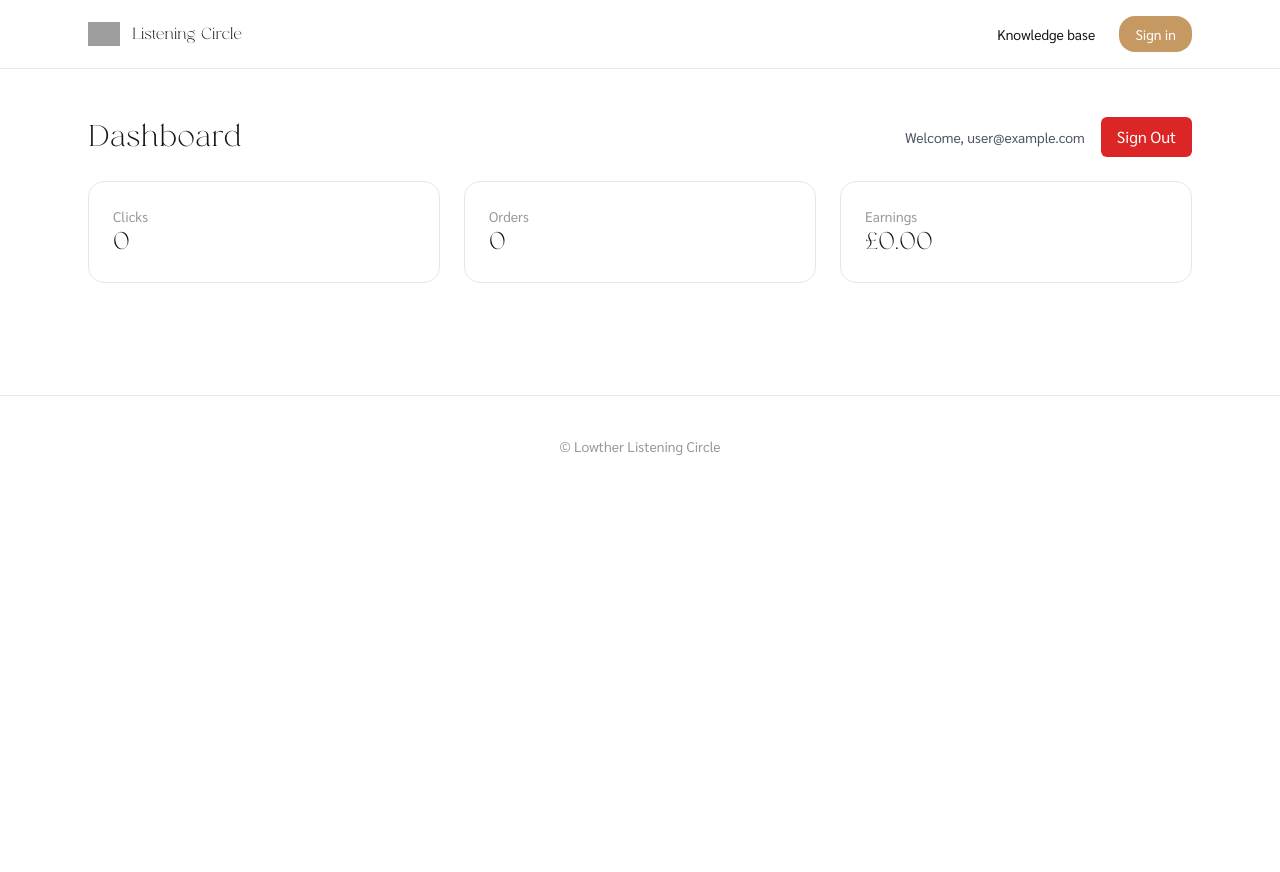
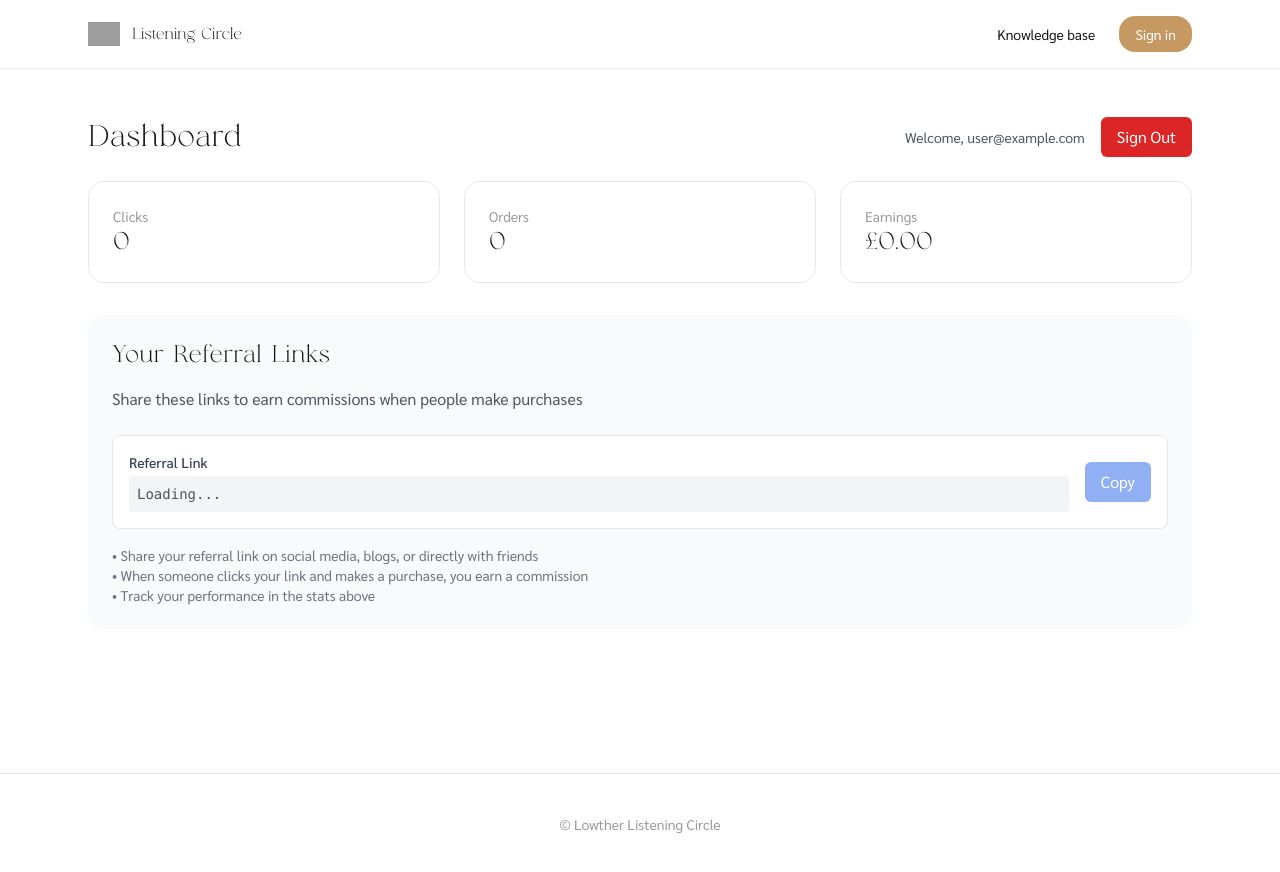
Before and after one commit to flibisk/lowther-listening-circle, a Next.js app: page /dashboard in a window 1280 px wide. Before the commit the page ends 800 px from the top, so only its background shows below. Built offline with nearby package versions, Linux system fonts and the light colour scheme; no server answers; sample sign-in values are in the browser's storage; grey boxes are pictures that could not be loaded.

Commit message:
Add referral links and copy-to-clipboard functionality to dashboard

```diff
--- a/app/api/auth/[...nextauth]/route.ts
+++ b/app/api/auth/[...nextauth]/route.ts
@@ -49,7 +49,11 @@ const handler = NextAuth({
   },
   callbacks: {
     async session({ session, user }) {
-      if (user) session.user.id = user.id
+      if (user) {
+        session.user.id = user.id
+        session.user.refCode = user.refCode
+        session.user.discountCode = user.discountCode
+      }
       return session
     },
     async redirect({ url, baseUrl }) {
--- /dev/null
+++ b/app/api/user/[id]/route.ts
@@ -0,0 +1,44 @@
+import { NextRequest, NextResponse } from "next/server"
+import { getServerSession } from "next-auth"
+import { prisma } from "@/lib/prisma"
+
+export async function GET(
+  request: NextRequest,
+  { params }: { params: { id: string } }
+) {
+  try {
+    const session = await getServerSession()
+
+    if (!session?.user?.id) {
+      return NextResponse.json({ error: "Unauthorized" }, { status: 401 })
+    }
+
+    // Ensure user can only access their own data
+    if (session.user.id !== params.id) {
+      return NextResponse.json({ error: "Forbidden" }, { status: 403 })
+    }
+
+    const user = await prisma.user.findUnique({
+      where: { id: params.id },
+      select: {
+        id: true,
+        email: true,
+        name: true,
+        refCode: true,
+        discountCode: true,
+        role: true,
+        tier: true,
+        createdAt: true,
+      }
+    })
+
+    if (!user) {
+      return NextResponse.json({ error: "User not found" }, { status: 404 })
+    }
+
+    return NextResponse.json(user)
+  } catch (error) {
+    console.error("Error fetching user:", error)
+    return NextResponse.json({ error: "Internal server error" }, { status: 500 })
+  }
+}
--- a/app/dashboard/page.tsx
+++ b/app/dashboard/page.tsx
@@ -2,17 +2,28 @@
 
 import { useSession, signOut } from "next-auth/react"
 import { useRouter } from "next/navigation"
-import { useEffect } from "react"
+import { useEffect, useState } from "react"
 
 export default function Dashboard() {
   const { data: session, status } = useSession()
   const router = useRouter()
+  const [copied, setCopied] = useState<string | null>(null)
 
   useEffect(() => {
     if (status === "unauthenticated") {
       router.push("/login")
     }
   }, [status, router])
+
+  const copyToClipboard = async (text: string, type: string) => {
+    try {
+      await navigator.clipboard.writeText(text)
+      setCopied(type)
+      setTimeout(() => setCopied(null), 2000)
+    } catch (err) {
+      console.error('Failed to copy:', err)
+    }
+  }
 
   if (status === "loading") {
     return (
@@ -25,6 +36,9 @@ export default function Dashboard() {
   if (!session) {
     return null
   }
+
+  const referralLink = session?.user?.refCode ? `${window.location.origin}/r/${session.user.refCode}` : ''
+  const discountCode = session?.user?.discountCode || ''
 
   return (
     <section className="mx-auto max-w-6xl px-6 py-12">
@@ -40,10 +54,78 @@ export default function Dashboard() {
           </button>
         </div>
       </div>
-      <div className="grid md:grid-cols-3 gap-6">
-        <div className="p-6 border rounded-2xl"><div className="text-sm text-brand-grey2">Clicks</div><div className="text-2xl font-heading">0</div></div>
-        <div className="p-6 border rounded-2xl"><div className="text-sm text-brand-grey2">Orders</div><div className="text-2xl font-heading">0</div></div>
-        <div className="p-6 border rounded-2xl"><div className="text-sm text-brand-grey2">Earnings</div><div className="text-2xl font-heading">£0.00</div></div>
+
+      {/* Stats Grid */}
+      <div className="grid md:grid-cols-3 gap-6 mb-8">
+        <div className="p-6 border rounded-2xl">
+          <div className="text-sm text-brand-grey2">Clicks</div>
+          <div className="text-2xl font-heading">0</div>
+        </div>
+        <div className="p-6 border rounded-2xl">
+          <div className="text-sm text-brand-grey2">Orders</div>
+          <div className="text-2xl font-heading">0</div>
+        </div>
+        <div className="p-6 border rounded-2xl">
+          <div className="text-sm text-brand-grey2">Earnings</div>
+          <div className="text-2xl font-heading">£0.00</div>
+        </div>
+      </div>
+
+      {/* Referral Links Section */}
+      <div className="bg-gray-50 rounded-2xl p-6 mb-8">
+        <h2 className="font-heading text-2xl mb-4">Your Referral Links</h2>
+        <p className="text-gray-600 mb-6">Share these links to earn commissions when people make purchases</p>
+
+        <div className="space-y-4">
+          {/* Referral Link */}
+          <div className="bg-white p-4 rounded-lg border">
+            <div className="flex items-center justify-between">
+              <div className="flex-1">
+                <label className="block text-sm font-medium text-gray-700 mb-1">
+                  Referral Link
+                </label>
+                <div className="text-sm text-gray-600 font-mono bg-gray-100 p-2 rounded">
+                  {referralLink || 'Loading...'}
+                </div>
+              </div>
+              <button
+                onClick={() => copyToClipboard(referralLink, 'link')}
+                className="ml-4 px-4 py-2 bg-blue-600 text-white rounded-md hover:bg-blue-700 disabled:opacity-50"
+                disabled={!referralLink}
+              >
+                {copied === 'link' ? 'Copied!' : 'Copy'}
+              </button>
+            </div>
+          </div>
+
+          {/* Discount Code */}
+          {discountCode && (
+            <div className="bg-white p-4 rounded-lg border">
+              <div className="flex items-center justify-between">
+                <div className="flex-1">
+                  <label className="block text-sm font-medium text-gray-700 mb-1">
+                    Discount Code
+                  </label>
+                  <div className="text-sm text-gray-600 font-mono bg-gray-100 p-2 rounded">
+                    {discountCode}
+                  </div>
+                </div>
+                <button
+                  onClick={() => copyToClipboard(discountCode, 'code')}
+                  className="ml-4 px-4 py-2 bg-green-600 text-white rounded-md hover:bg-green-700"
+                >
+                  {copied === 'code' ? 'Copied!' : 'Copy'}
+                </button>
+              </div>
+            </div>
+          )}
+        </div>
+
+        <div className="mt-4 text-sm text-gray-500">
+          <p>• Share your referral link on social media, blogs, or directly with friends</p>
+          <p>• When someone clicks your link and makes a purchase, you earn a commission</p>
+          <p>• Track your performance in the stats above</p>
+        </div>
       </div>
     </section>
   )
```
Also changed, not shown: types/next-auth.d.ts (+7 -1 lines).
